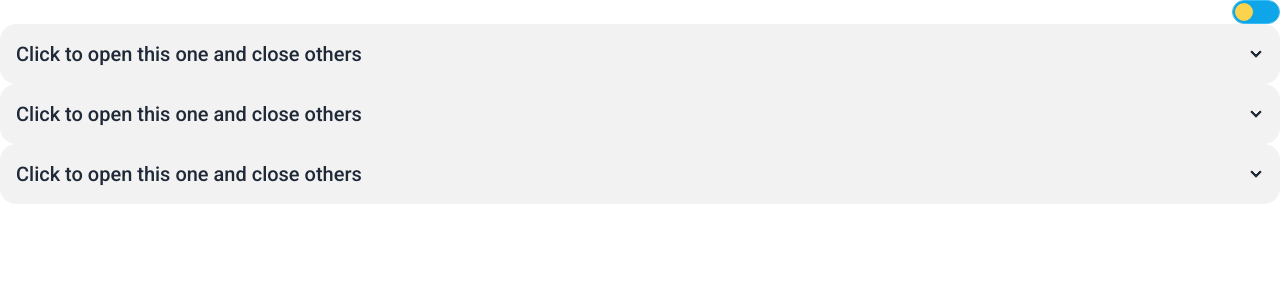
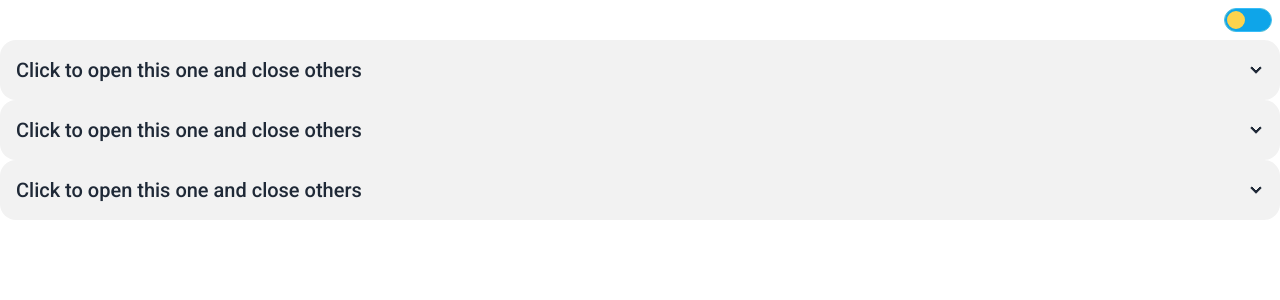
Before and after one commit to dheerajstvpm/setup-for-dsa, an Angular app: page /problems in a window 1280 px wide. Shown: the top 300 px of the page. Built offline with nearby package versions, Linux system fonts and the light colour scheme.

Commit message:
build files

```diff
--- a/src/app/app.component.html
+++ b/src/app/app.component.html
@@ -1,4 +1,4 @@
-<div class="flex w-full justify-end">
+<div class="flex w-full justify-end p-2">
   <input
     type="checkbox"
     value="synthwave"
```
Also changed, not shown: 2 other files (tests, documents, lock files or other folders).
